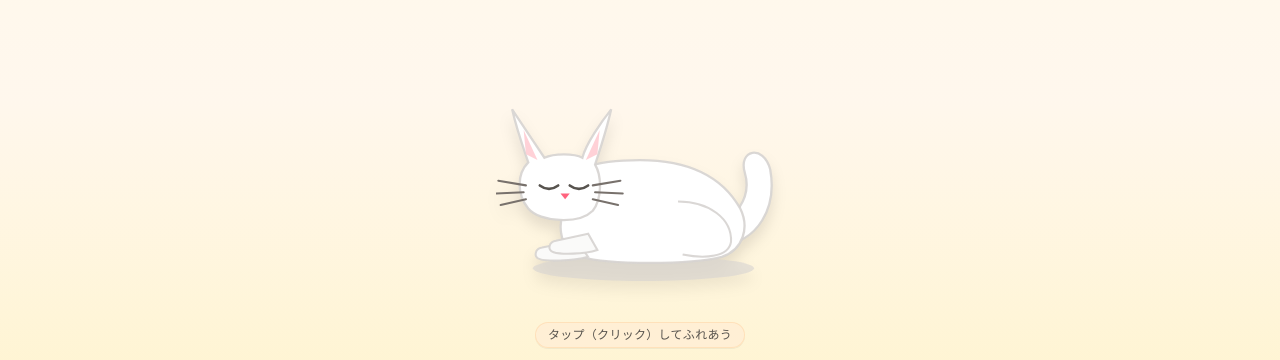
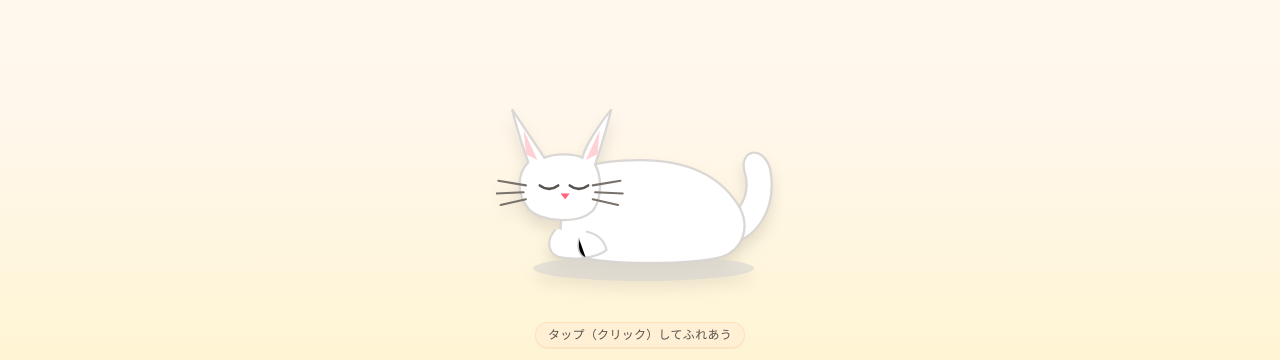
Before and after one commit to chyu25501-sudo/cat-room, a React (Vite) app: page / in a window 1280 px wide. Both pictures are taken after a click on the button "猫の見た目を切り替える". Shown: the part 301-661 px from the top of the page. Built offline with nearby package versions, Linux system fonts and the light colour scheme.

Commit message:
feat: 白猫の後ろ足描画を削除し前足を香箱座りのデザインに更新

```diff
--- a/src/components/cats/WhiteCat.tsx
+++ b/src/components/cats/WhiteCat.tsx
@@ -57,23 +57,18 @@ export const WhiteCat: React.FC<CatShapeProps> = ({ isReacting = false }) => {
         strokeWidth="2"
       />
 
-      {/* 後ろ足・お尻の丸みライン */}
+      {/* 前足（香箱座りのように胸元にきゅっとしまい込んだ前足） */}
       <path
-        d="M 158 100 C 185 100 205 115 204 135 C 202 148 182 150 162 146"
+        d="M 52 124 C 44 132 44 144 54 148 C 66 151 86 150 96 142 C 94 134 88 128 78 126"
         className="fill-white stroke-stone-300/90"
         strokeWidth="1.8"
       />
-
-      {/* 前足（前方にちょこんと伸ばしたリラックスポーズ） */}
+      {/* 手の折り込みの丸みディテール */}
       <path
-        d="M 70 134 L 40 140 C 34 141 32 148 38 150 C 44 152 66 152 80 148 Z"
-        className="fill-stone-50 stroke-stone-300/90"
-        strokeWidth="1.8"
-      />
-      <path
-        d="M 80 128 L 52 134 C 46 135 44 142 50 144 C 56 146 76 146 88 142 Z"
-        className="fill-stone-50 stroke-stone-300/90"
-        strokeWidth="1.8"
+        d="M 72 132 C 70 140 72 147 78 149"
+        className="stroke-stone-300/90"
+        strokeWidth="1.5"
+        strokeLinecap="round"
       />
 
       {/* 頭部と耳（少し首をかしげてこちらを見上げる寝転がりポーズ） */}
```
